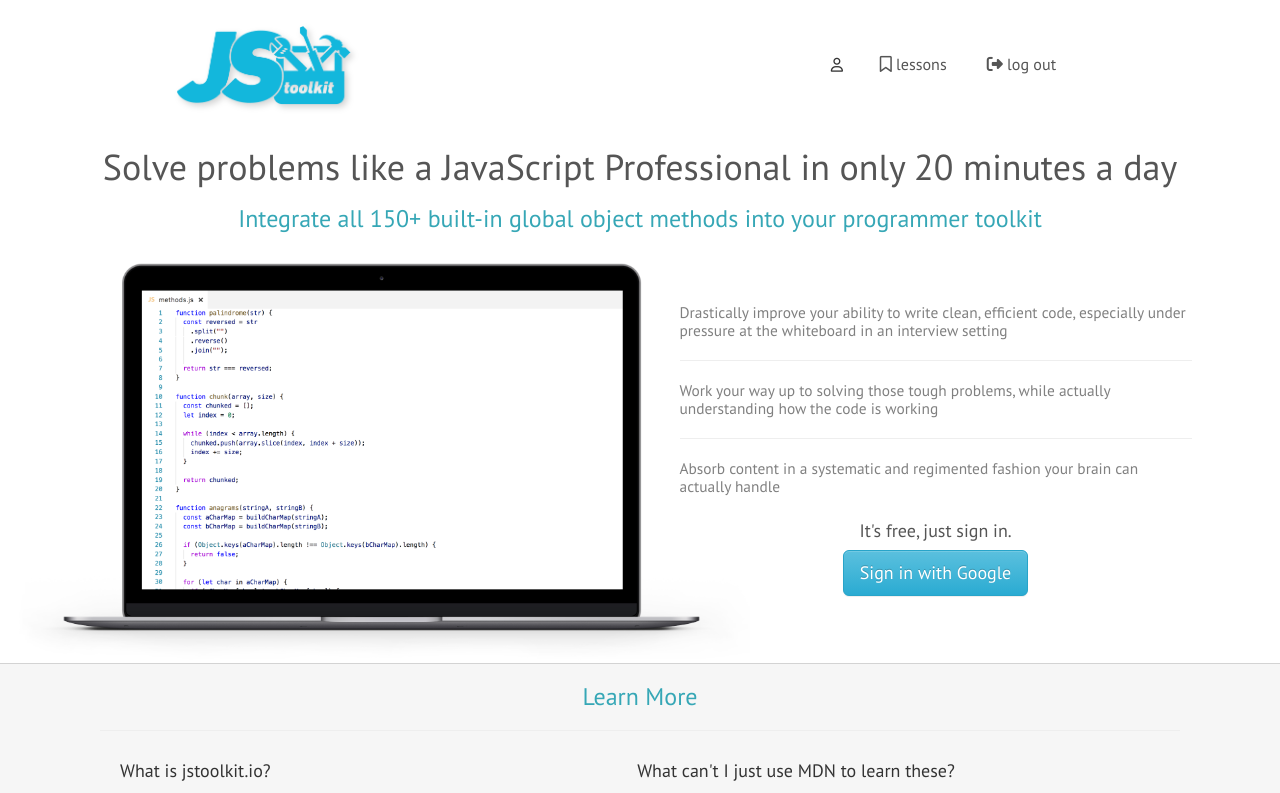
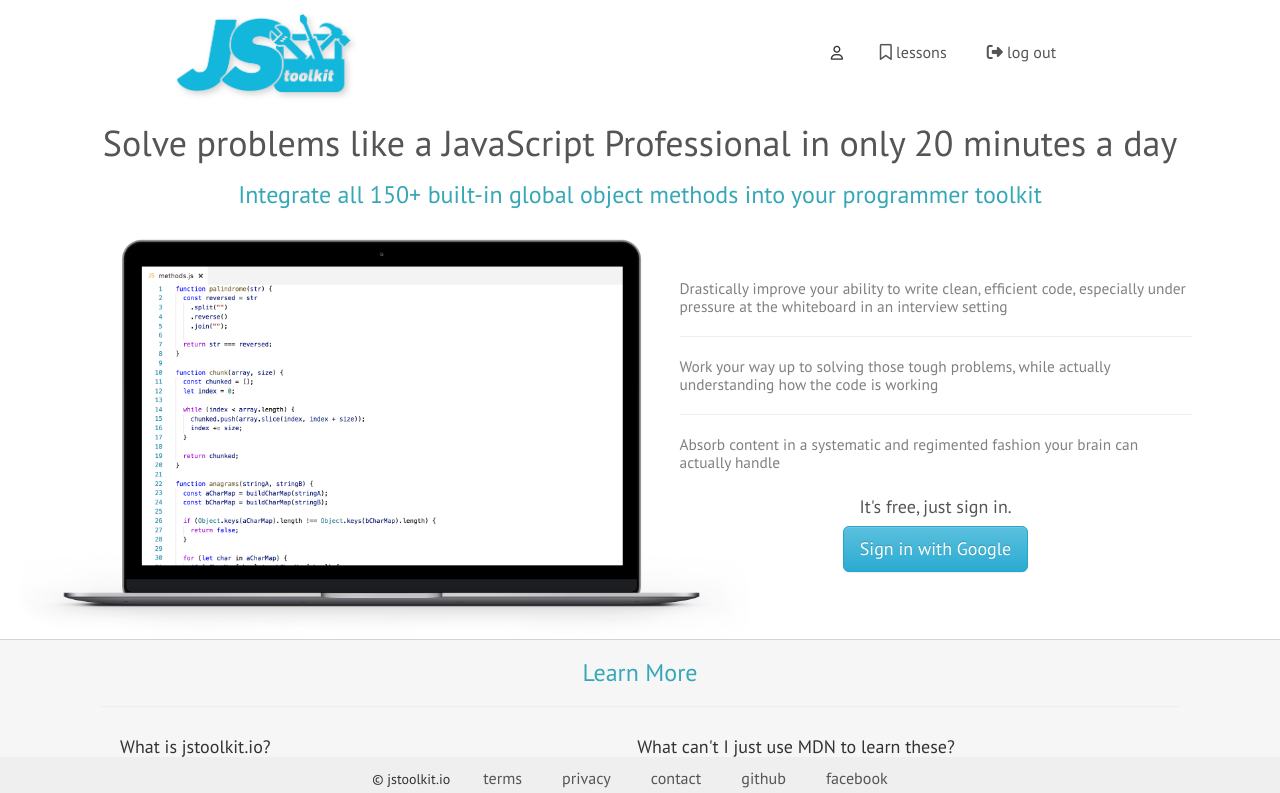
Before and after one commit to colecarroll/js-toolkit, a React (Create React App) app in the folder client/: page / in a window 1280 px wide. Shown: the top 793 px of the page. Built offline with nearby package versions, Linux system fonts and the light colour scheme; no server answers; a web font is replaced by a local one.

Commit message:
footer fixed, secured lessons access

```diff
--- a/client/src/components/App.js
+++ b/client/src/components/App.js
@@ -14,6 +14,13 @@ class App extends Component {
   componentDidMount() {
     this.props.fetchUser();
     this.props.fetchLessons();
+  }
+
+  isAdmin() {
+    if (this.props.auth.email === "colecarroll2@gmail.com") {
+      return Lessons;
+    }
+    return Dashboard;
   }
 
   render() {
@@ -36,7 +43,7 @@ class App extends Component {
 
             <Route exact path="/dashboard" component={Dashboard} />
             <Route path="/emailSubscribe" component={EmailSignUp} />
-            <Route exact path="/lessons" component={Lessons} />
+            <Route exact path="/lessons" component={this.isAdmin()} />
             <Route path="/individual_lesson/:id" component={IndividualLesson} />
             <Footer />
           </div>
--- a/client/src/index.css
+++ b/client/src/index.css
@@ -25,7 +25,7 @@ body {
   font-family: "PT Sans", sans-serif;
   align-items: center;
   width: 100vw;
-  height: 13vh;
+  height: 10vh;
 }
 
 .nav-links {
@@ -134,7 +134,7 @@ p {
 /* footer  */
 
 .footer-align {
-  /* position: absolute; */
+  position: fixed;
   right: 0;
   bottom: 0;
   left: 0;
@@ -180,7 +180,7 @@ form {
   justify-content: space-between;
   font-family: "PT Sans", sans-serif;
   margin: 20px 0 0 0;
-  height: 80vh;
+  height: 90vh;
   font-size: 125%;
   background-color: #d4d1d1;
 }
```
